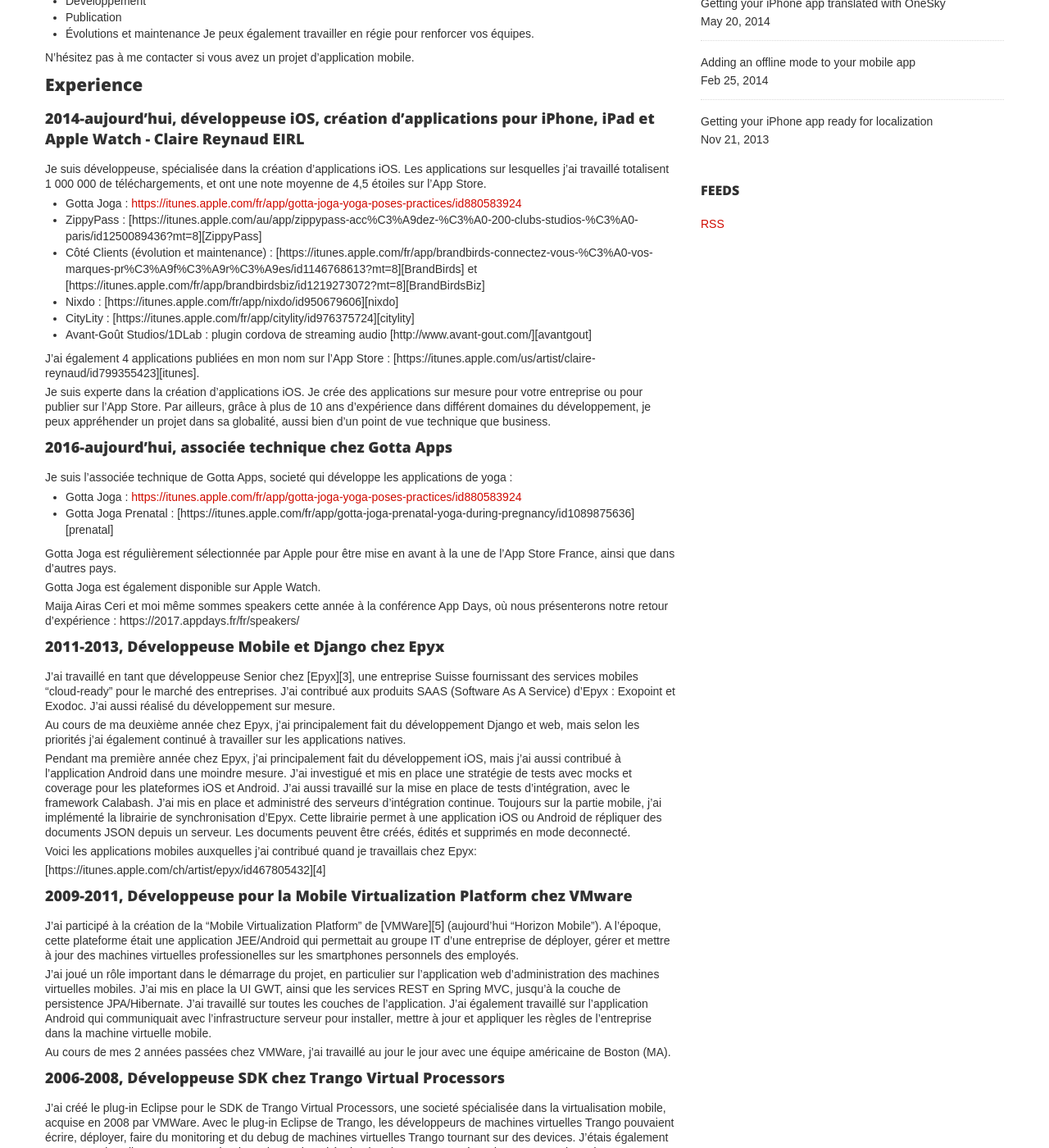
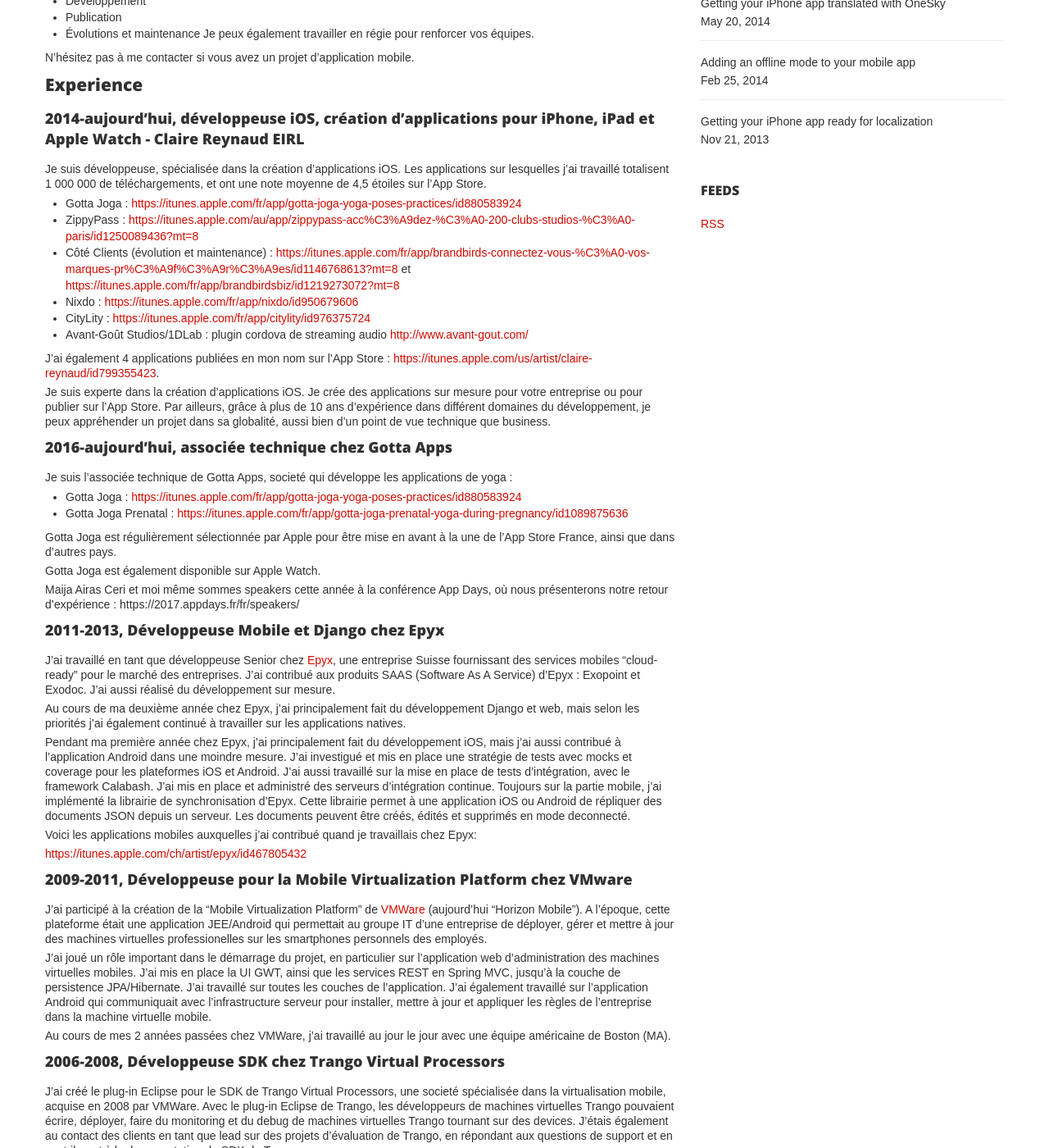
Before and after one commit to creynaud/creynaud.github.io, a Jekyll site: the page built from cv.md, in a window 1280 px wide and 1400 px high, scrolled down 426 px. Shown: the whole window at 82% size. Built offline with Jekyll 4.4.1, drawn with Linux system fonts in a browser that asks for light colours; nearby versions of some CDN libraries; a script that is not in the unit is left out; comment, search, counter and statistics services are not loaded; some of the changed text lies outside the part shown.

Commit message:
Fix links

```diff
--- a/cv.md
+++ b/cv.md
@@ -122,10 +122,10 @@
 Sport : via ferrata, randonnée, yoga, escalade
 
 [gottajoga]: https://itunes.apple.com/fr/app/gotta-joga-yoga-poses-practices/id880583924
-[ZippyPass][https://itunes.apple.com/au/app/zippypass-acc%C3%A9dez-%C3%A0-200-clubs-studios-%C3%A0-paris/id1250089436?mt=8]
+[ZippyPass]: https://itunes.apple.com/au/app/zippypass-acc%C3%A9dez-%C3%A0-200-clubs-studios-%C3%A0-paris/id1250089436?mt=8
 [prenatal]: https://itunes.apple.com/fr/app/gotta-joga-prenatal-yoga-during-pregnancy/id1089875636
-[BrandBirds][https://itunes.apple.com/fr/app/brandbirds-connectez-vous-%C3%A0-vos-marques-pr%C3%A9f%C3%A9r%C3%A9es/id1146768613?mt=8]
-[BrandBirdsBiz]https://itunes.apple.com/fr/app/brandbirdsbiz/id1219273072?mt=8]
+[BrandBirds]: https://itunes.apple.com/fr/app/brandbirds-connectez-vous-%C3%A0-vos-marques-pr%C3%A9f%C3%A9r%C3%A9es/id1146768613?mt=8
+[BrandBirdsBiz]: https://itunes.apple.com/fr/app/brandbirdsbiz/id1219273072?mt=8
 [nixdo]: https://itunes.apple.com/fr/app/nixdo/id950679606
 [itunes]: https://itunes.apple.com/fr/artist/claire-reynaud/id799355423
 [citylity]: https://itunes.apple.com/fr/app/citylity/id976375724
```
